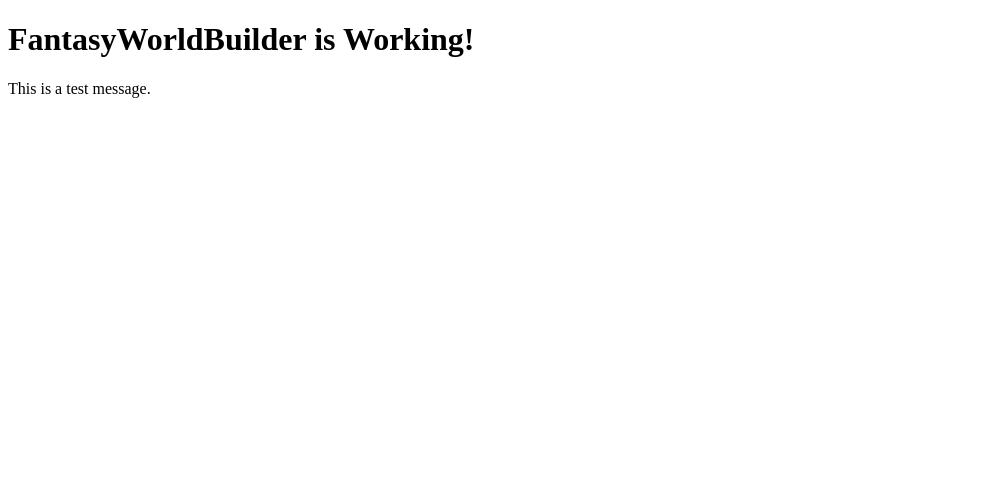
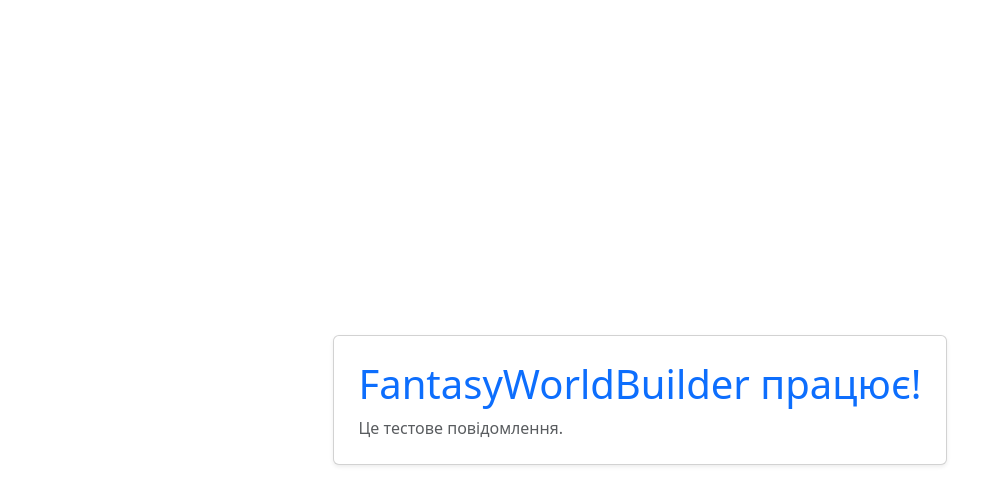
Before and after one commit to hkapets/FantasyWorldBuilder, a React (Vite) app: page / in a window 1280 px wide. Shown: the top 504 px of the page, without its empty margins (0-1002 px from the left). Built offline with nearby package versions, Linux system fonts and the light colour scheme.

Commit message:
карти-проблема-маркери

```diff
--- a/index.html
+++ b/index.html
@@ -4,9 +4,14 @@
     <meta charset="UTF-8" />
     <meta name="viewport" content="width=device-width, initial-scale=1.0" />
     <title>FantasyWorldBuilder</title>
+    <link
+      href="https://cdn.jsdelivr.net/npm/bootstrap@5.3.3/dist/css/bootstrap.min.css"
+      rel="stylesheet"
+      integrity="sha384-QWTKZyjpPEjISv5WaRU9OFeRpok6YctnYmDr5pNlyT2bRjXh0JMhjY6hW+ALEwIH"
+      crossorigin="anonymous"
+    />
   </head>
   <body>
     <div id="root"></div>
-    <script type="module" src="/src/main.tsx"></script>
   </body>
 </html>
--- a/package.json
+++ b/package.json
@@ -18,7 +18,6 @@
     "react-tour": "^0.0.2",
     "react-virtualized-auto-sizer": "^1.0.0",
     "react-window": "^1.8.0",
-    "tailwindcss": "^3.3.0",
     "use-debounce": "^9.0.0",
     "vis-network": "^9.1.0",
     "zustand": "^4.3.0"
--- a/src/App.tsx
+++ b/src/App.tsx
@@ -2,9 +2,11 @@ import React from "react";
 
 const App: React.FC = () => {
   return (
-    <div>
-      <h1>FantasyWorldBuilder is Working!</h1>
-      <p>This is a test message.</p>
+    <div className="min-vh-100 d-flex justify-content-center align-items-center">
+      <div className="card p-4 shadow-sm">
+        <h1 className="card-title text-primary">FantasyWorldBuilder працює!</h1>
+        <p className="card-text text-muted">Це тестове повідомлення.</p>
+      </div>
     </div>
   );
 };
--- a/vite.config.ts
+++ b/vite.config.ts
@@ -5,5 +5,11 @@ export default defineConfig({
   plugins: [react()],
   server: {
     port: 5173,
+    hmr: {
+      overlay: true,
+    },
+  },
+  css: {
+    postcss: "./postcss.config.js", // Явно вказуємо шлях
   },
 });
```
Also changed, not shown: 1 other file (tests, documents, lock files or other folders).
